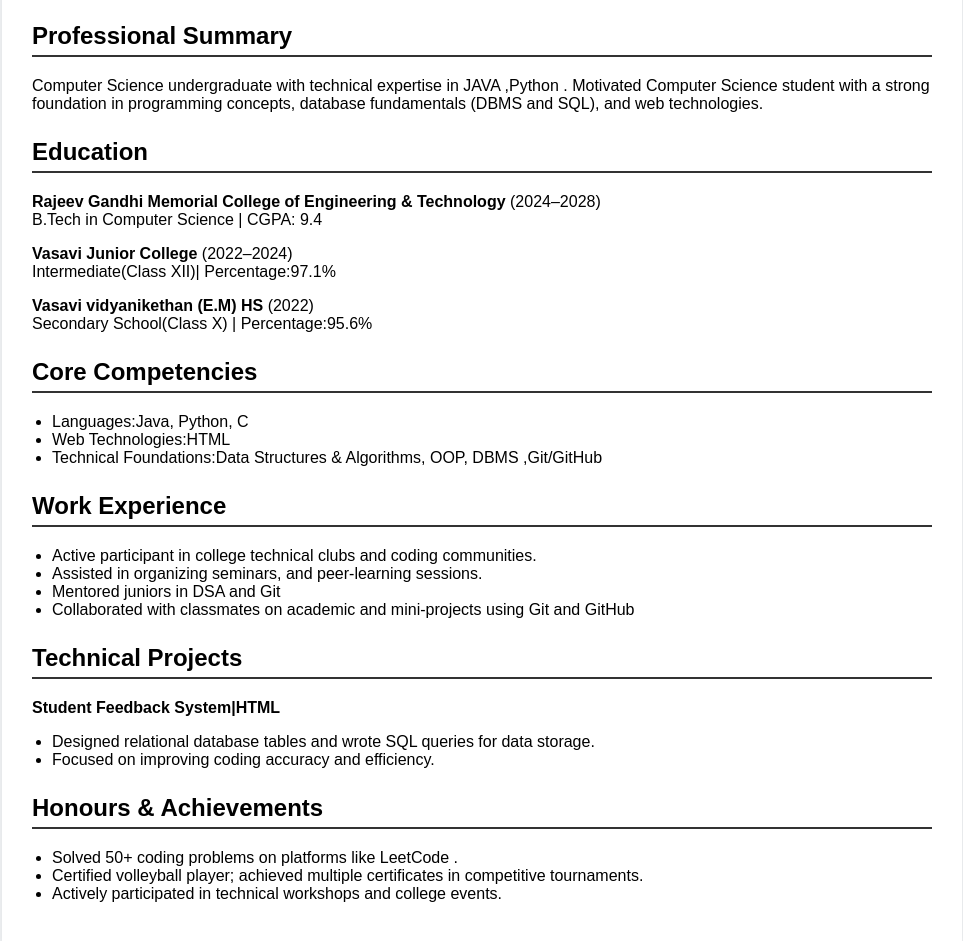
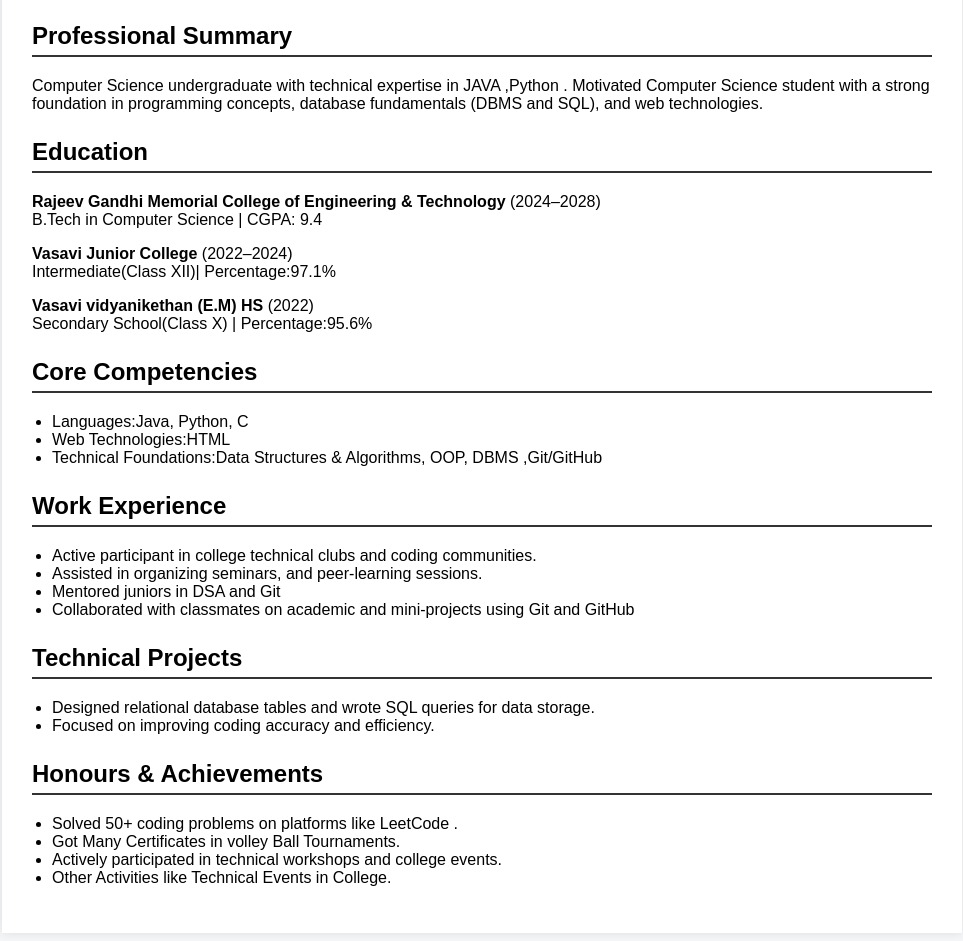
Before and after one commit to kasieswarikonda/resume, a plain HTML site: page index.html in a window 1280 px wide. Shown: the part 157-1098 px from the top of the page, without its empty margins (158-1121 px from the left). Drawn offline with Linux system fonts and the light colour scheme.

Commit message:
Update index.html

```diff
--- a/index.html
+++ b/index.html
@@ -60,7 +60,7 @@
 
     <section>
         <h2>Technical Projects</h2>
-        <p><strong>Student Feedback System|HTML</strong></p>
+
         <ul>
             <li>Designed relational database tables and wrote SQL queries for data storage.</li>
             <li> Focused on improving coding accuracy and efficiency.</li>
@@ -72,8 +72,9 @@
         <h2>Honours & Achievements</h2>
         <ul>
             <li>Solved 50+ coding problems on platforms like LeetCode .</li>
-            <li>Certified volleyball player; achieved multiple certificates in competitive tournaments.</li>
+            <li>Got Many Certificates in volley Ball Tournaments.</li>
             <li>Actively participated in technical workshops and college events.</li>
+            <li>Other Activities like Technical Events in College.</li>
         </ul>
     </section>
 
```
